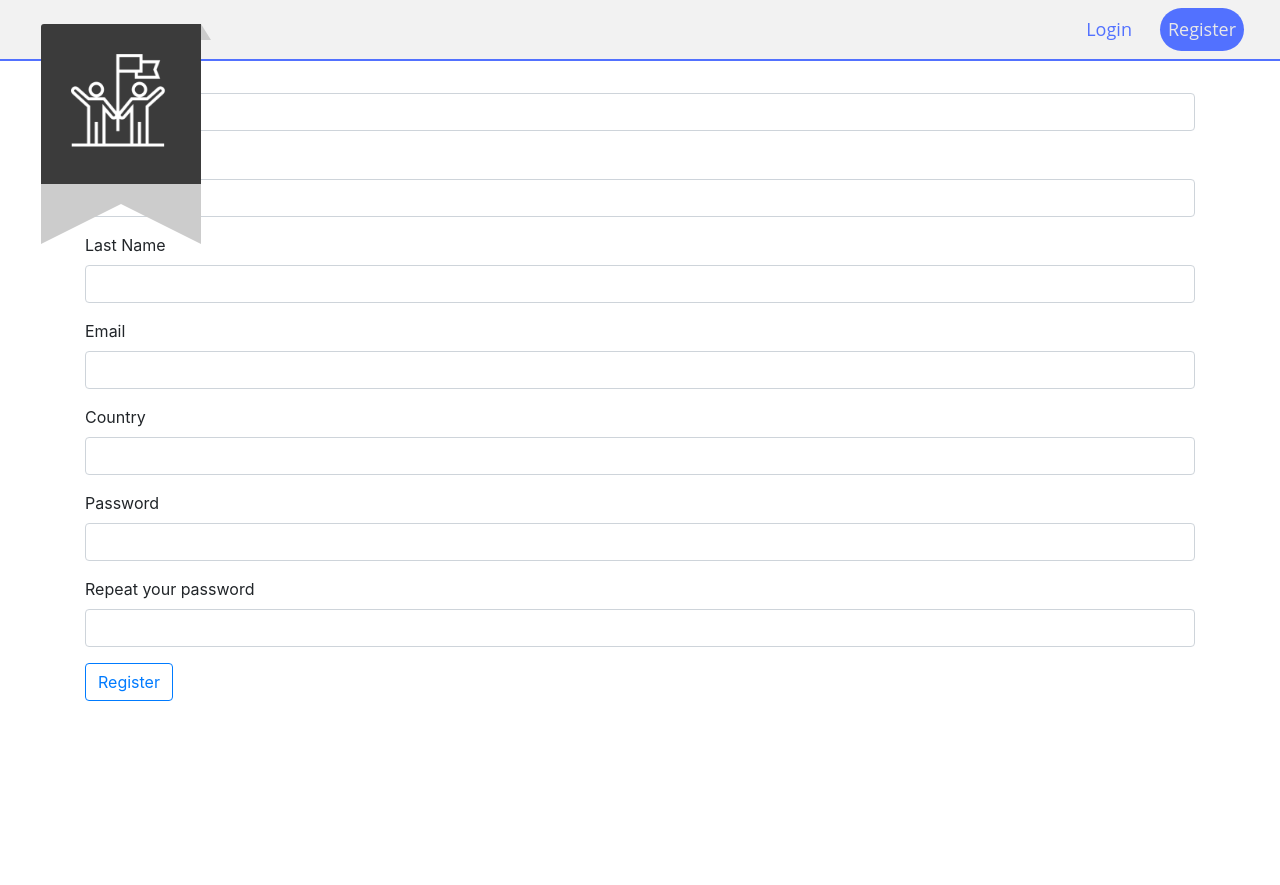
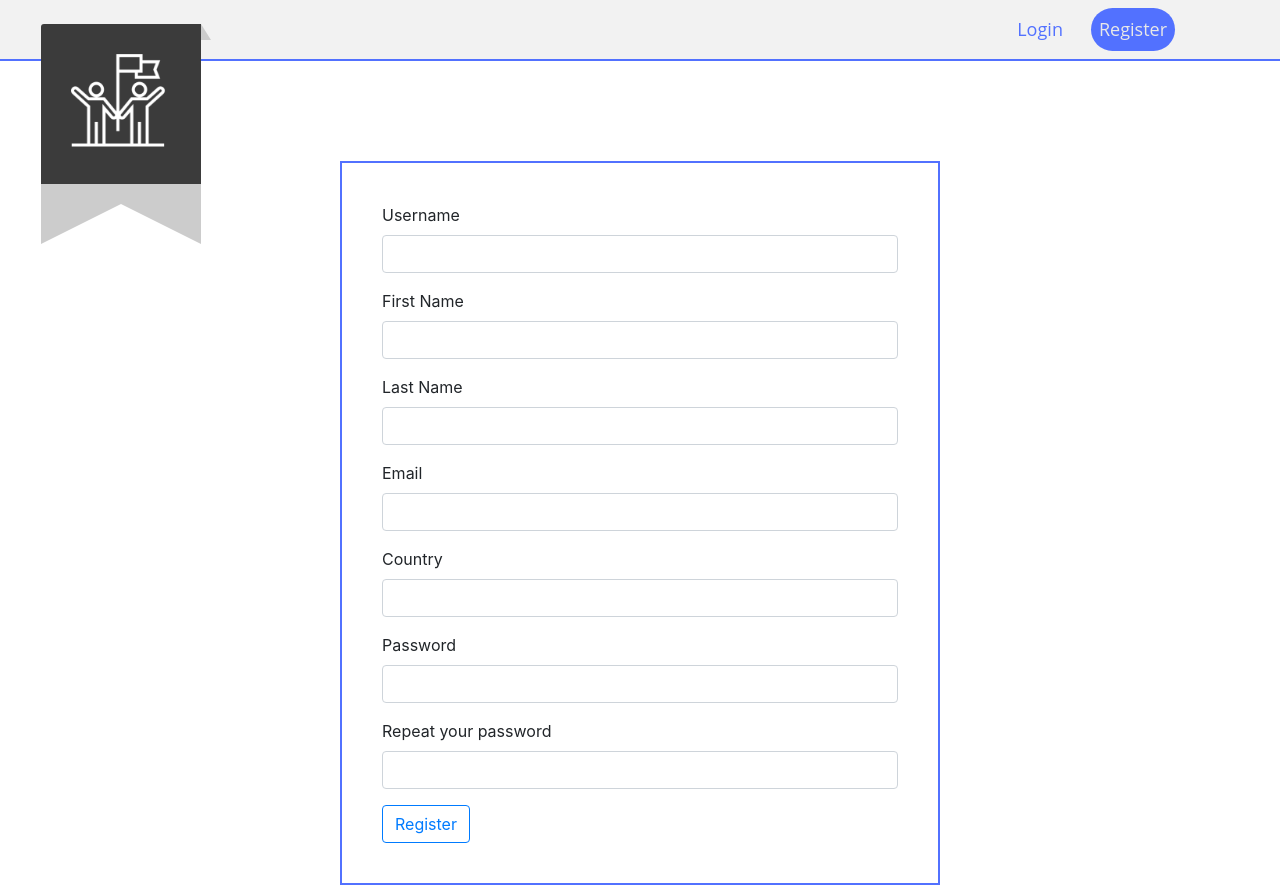
Before and after one commit to LeoZorzoli/FindT, a React (Create React App) app: page /register in a window 1280 px wide. Before the commit the page ends 800 px from the top, so only its background shows below. Built offline with nearby package versions, Linux system fonts and the light colour scheme; no server answers.

Commit message:
update styles

```diff
--- a/src/components/Navbar/NavComponent.js
+++ b/src/components/Navbar/NavComponent.js
@@ -1,5 +1,5 @@
 import React from 'react';
-import { Navbar, Nav } from 'react-bootstrap';
+import { Navbar, Nav, Container } from 'react-bootstrap';
 import { NavLink, useHistory } from 'react-router-dom';
 import { useSelector, useDispatch } from 'react-redux'
 import { logout } from '../../reducers/loginReducer'
@@ -43,10 +43,12 @@ const NavComponent = () => {
     return (
         <Navbar className="navbar" bg="light" expand="lg">
             <Ribbon />
-            <Navbar.Toggle aria-controls="basic-navbar-nav" />
-            <Navbar.Collapse id="basic-navbar-nav">
-                {user ? userLogged() : userAnonymous()}
-            </Navbar.Collapse>
+            <Container>
+                <Navbar.Toggle aria-controls="basic-navbar-nav" />
+                <Navbar.Collapse id="basic-navbar-nav">
+                    {user ? userLogged() : userAnonymous()}
+                </Navbar.Collapse>
+            </Container>
         </Navbar>
     )
 }
--- /dev/null
+++ b/src/pages/LoginPage/LoginPage.css
@@ -0,0 +1,6 @@
+.loginForm {
+    margin-top: 100px;
+    width: 600px;
+    padding: 40px;
+    border: 2px solid #5271FF;
+}
--- a/src/pages/LoginPage/LoginPage.js
+++ b/src/pages/LoginPage/LoginPage.js
@@ -4,6 +4,8 @@ import { useField } from '../../hooks/index'
 import { useDispatch } from 'react-redux'
 import { login } from '../../reducers/loginReducer'
 import { useHistory } from 'react-router-dom'
+
+import './LoginPage.css'
 
 const LoginPage = () => {
     const username = useField('text')
@@ -25,8 +27,8 @@ const LoginPage = () => {
     }
 
     return (
-        <Container>
-            <Form className="loginStyle" onSubmit={handleLogin} >
+        <Container className="loginForm">
+            <Form onSubmit={handleLogin} >
                 <Form.Group controlId="formUsername">
                     <Form.Label>Username</Form.Label>
                     <Form.Control placeholder="Username" {...username} />
--- a/src/pages/ProjectsPage/ProjectsPage.js
+++ b/src/pages/ProjectsPage/ProjectsPage.js
@@ -1,5 +1,6 @@
 import React from 'react'
 import { useSelector } from 'react-redux'
+import { Container } from 'react-bootstrap'
 
 const Project = ({ project }) => {
     return (
@@ -16,9 +17,9 @@ const ProjectsPage = () => {
     const projects = useSelector(state => state.projects)
 
     return (
-        <div>
+        <Container>
             {projects.map(project => <Project key={project.id} project={project} /> )}
-        </div>
+        </Container>
     )
 }
 
--- /dev/null
+++ b/src/pages/RegisterPage/RegisterPage.css
@@ -0,0 +1,6 @@
+.registerForm {
+    margin-top: 100px;
+    width: 600px;
+    padding: 40px;
+    border: 2px solid #5271FF;
+}
--- a/src/pages/RegisterPage/RegisterPage.js
+++ b/src/pages/RegisterPage/RegisterPage.js
@@ -4,6 +4,8 @@ import { useField } from '../../hooks/index';
 import { useDispatch } from 'react-redux';
 import { useHistory } from 'react-router-dom';
 import { register } from '../../reducers/registerReducer';
+
+import './RegisterPage.css'
 
 const RegisterPage = () => {
     const username = useField('text')
@@ -38,8 +40,8 @@ const RegisterPage = () => {
     }
 
     return (
-        <Container>
-            <Form onSubmit={handleRegister} className="registerform">
+        <Container className="registerForm">
+            <Form onSubmit={handleRegister}>
                 <Form.Group controlId="formUsername">
                     <Form.Label>Username</Form.Label>
                     <Form.Control {...username}/>
```
Also changed, not shown: src/pages/HomePage/HomePage.css (line endings or trailing spaces), 2 other files (tests, documents, lock files or other folders).
